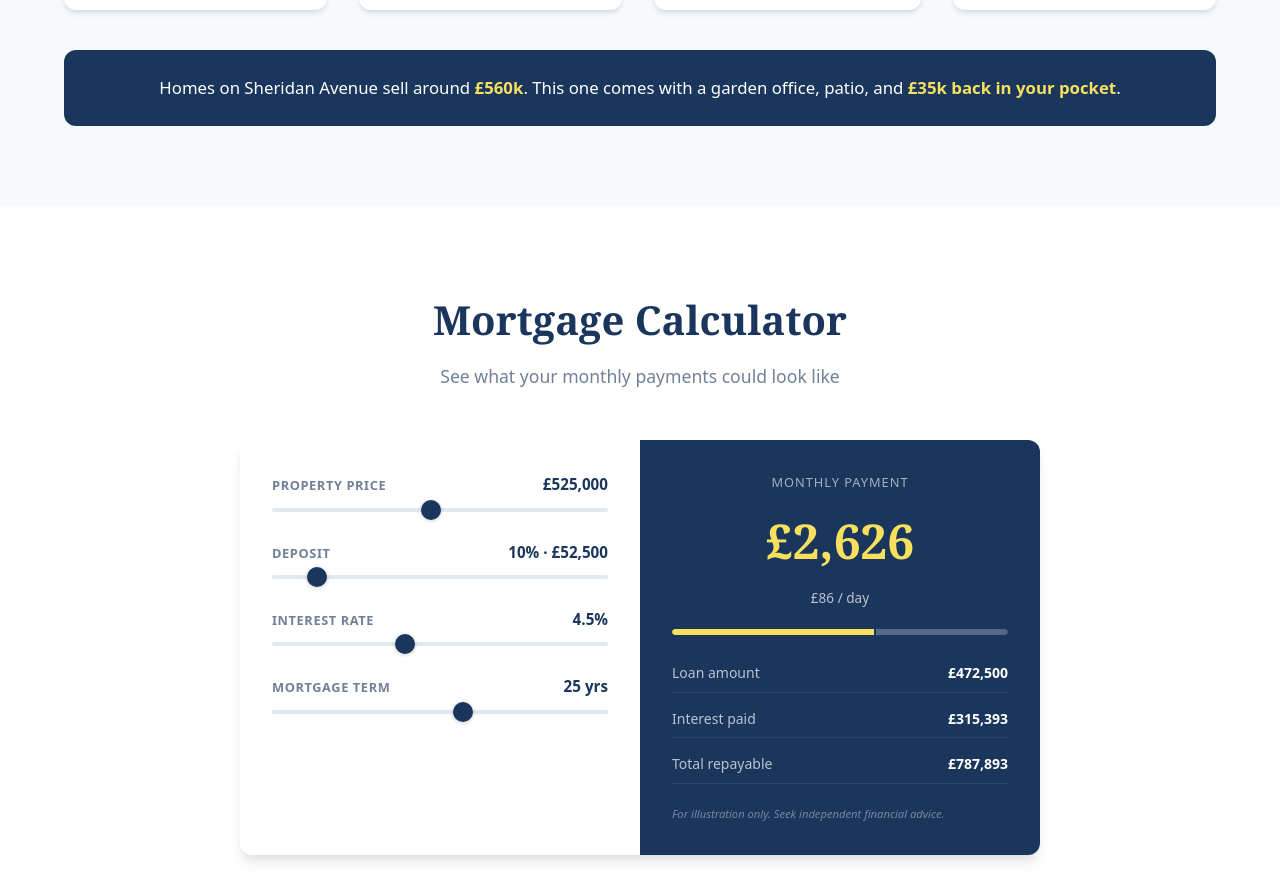
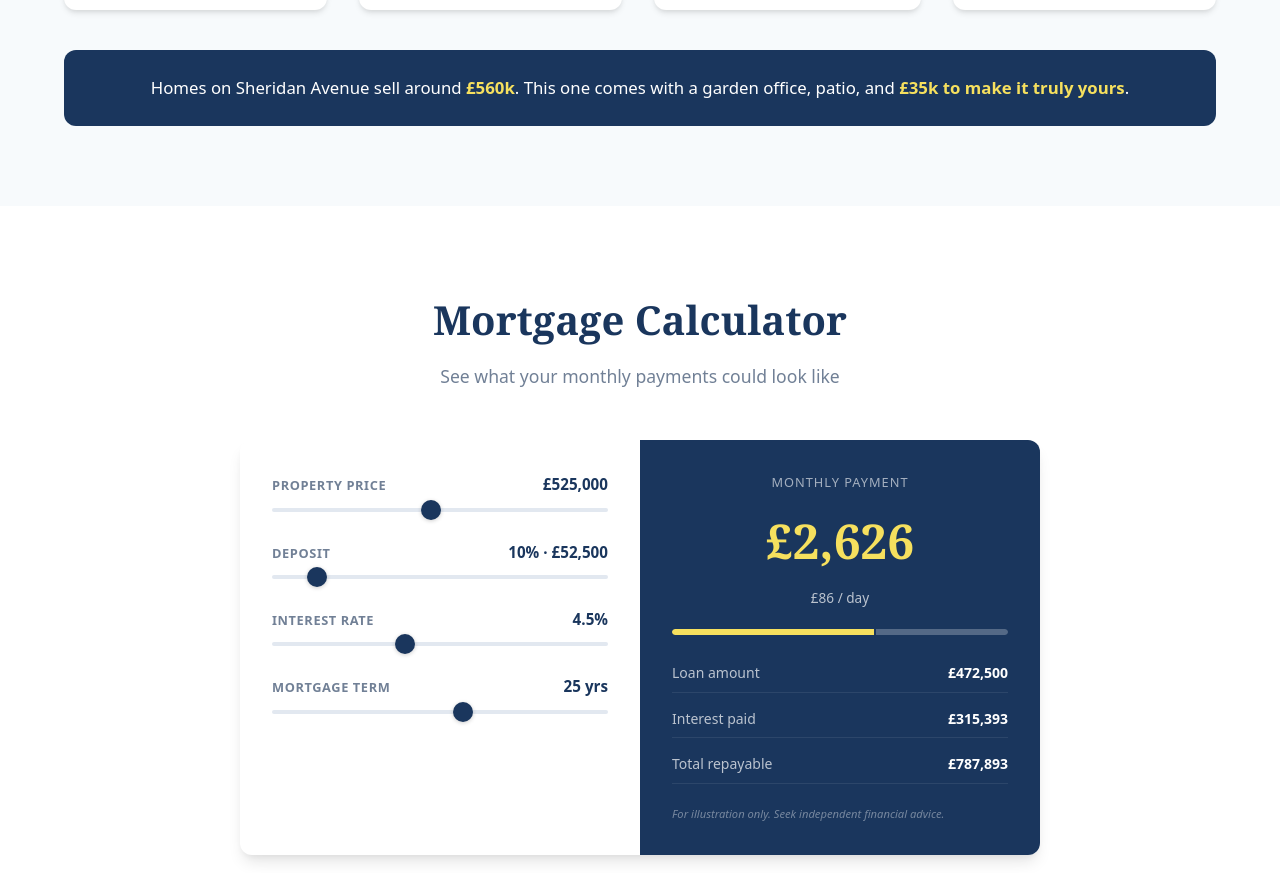
Before and after one commit to solexecution/sampredam, a plain HTML site: page index.html in a window 1280 px wide. Shown: the part 5051-5924 px from the top of the page. Drawn offline with Linux system fonts and the light colour scheme.

Commit message:
Price context: £35k to make it truly yours

```diff
--- a/index.html
+++ b/index.html
@@ -257,7 +257,7 @@
 
       <div class="price-context">
         <p id="priceContextPara">Homes on Sheridan Avenue sell around <strong>&pound;560k</strong>.
-          This one comes with a garden office, patio, and <strong>&pound;35k back in your pocket</strong>.
+          This one comes with a garden office, patio, and <strong>&pound;35k to make it truly yours</strong>.
         </p>
       </div>
     </div>
```
